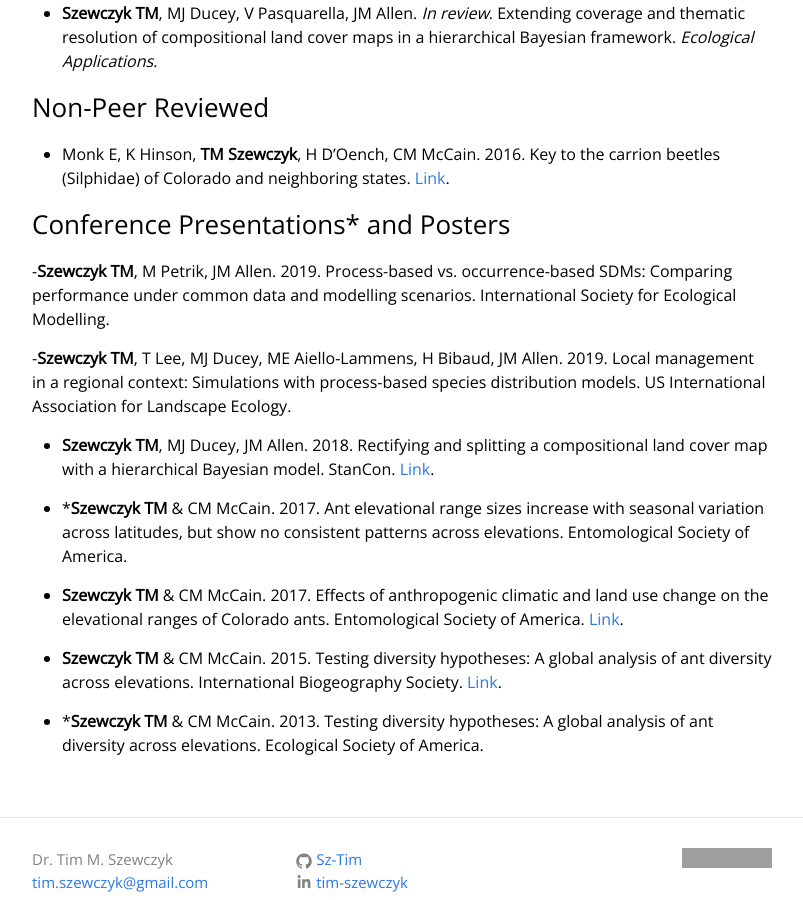
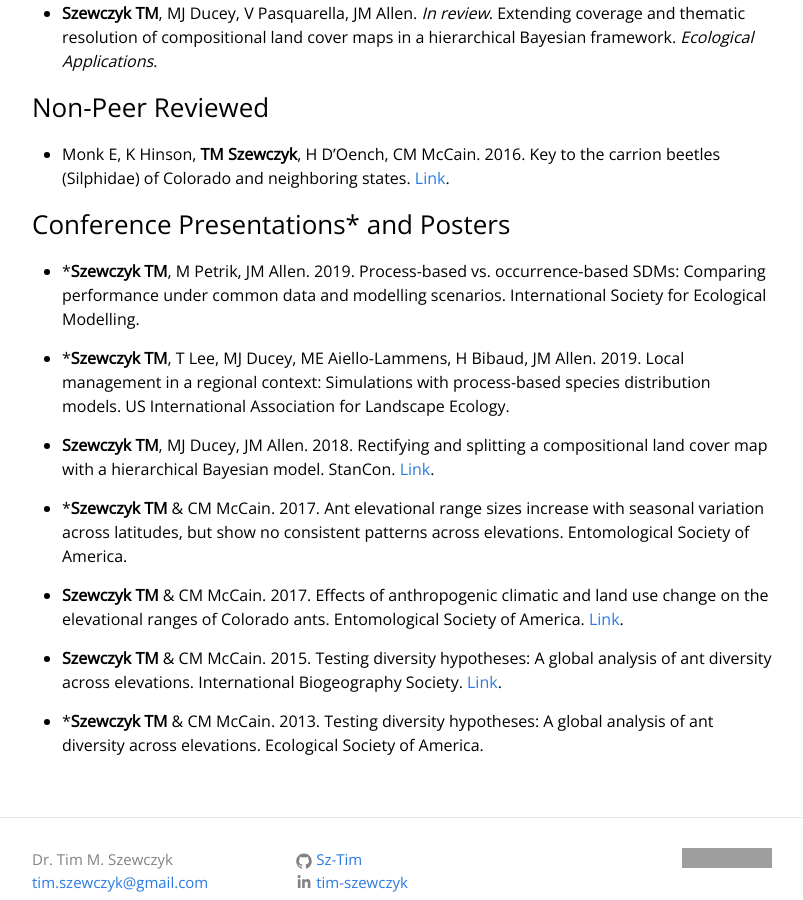
Before and after one commit to Sz-Tim/Sz-Tim.github.io, a Jekyll site: the page built from publications.md, in a window 1280 px wide and 900 px high, scrolled down 736 px. Shown: the whole window, without its empty margins (238-1041 px from the left). Built offline with Jekyll 4.4.1, drawn with Linux system fonts in a browser that asks for light colours; grey boxes are pictures that could not be loaded.

Commit message:
needed spaces

```diff
--- a/publications.md
+++ b/publications.md
@@ -34,9 +34,9 @@ weight: 4
 
 ### Conference Presentations* and Posters
 
--**Szewczyk TM**, M Petrik, JM Allen. 2019. Process-based vs. occurrence-based SDMs: Comparing performance under common data and modelling scenarios. International Society for Ecological Modelling.
+- \***Szewczyk TM**, M Petrik, JM Allen. 2019. Process-based vs. occurrence-based SDMs: Comparing performance under common data and modelling scenarios. International Society for Ecological Modelling.
 
--**Szewczyk TM**, T Lee, MJ Ducey, ME Aiello-Lammens, H Bibaud, JM Allen. 2019. Local management in a regional context: Simulations with process-based species distribution models. US International Association for Landscape Ecology.
+- \***Szewczyk TM**, T Lee, MJ Ducey, ME Aiello-Lammens, H Bibaud, JM Allen. 2019. Local management in a regional context: Simulations with process-based species distribution models. US International Association for Landscape Ecology.
 
 - **Szewczyk TM**, MJ Ducey, JM Allen. 2018. Rectifying and splitting a compositional land cover map with a hierarchical Bayesian model. StanCon. [Link](https://www.researchgate.net/publication/325721869_Rectifying_and_splitting_a_compositional_land_cover_map_with_a_hierarchical_Bayesian_model).
 
```
